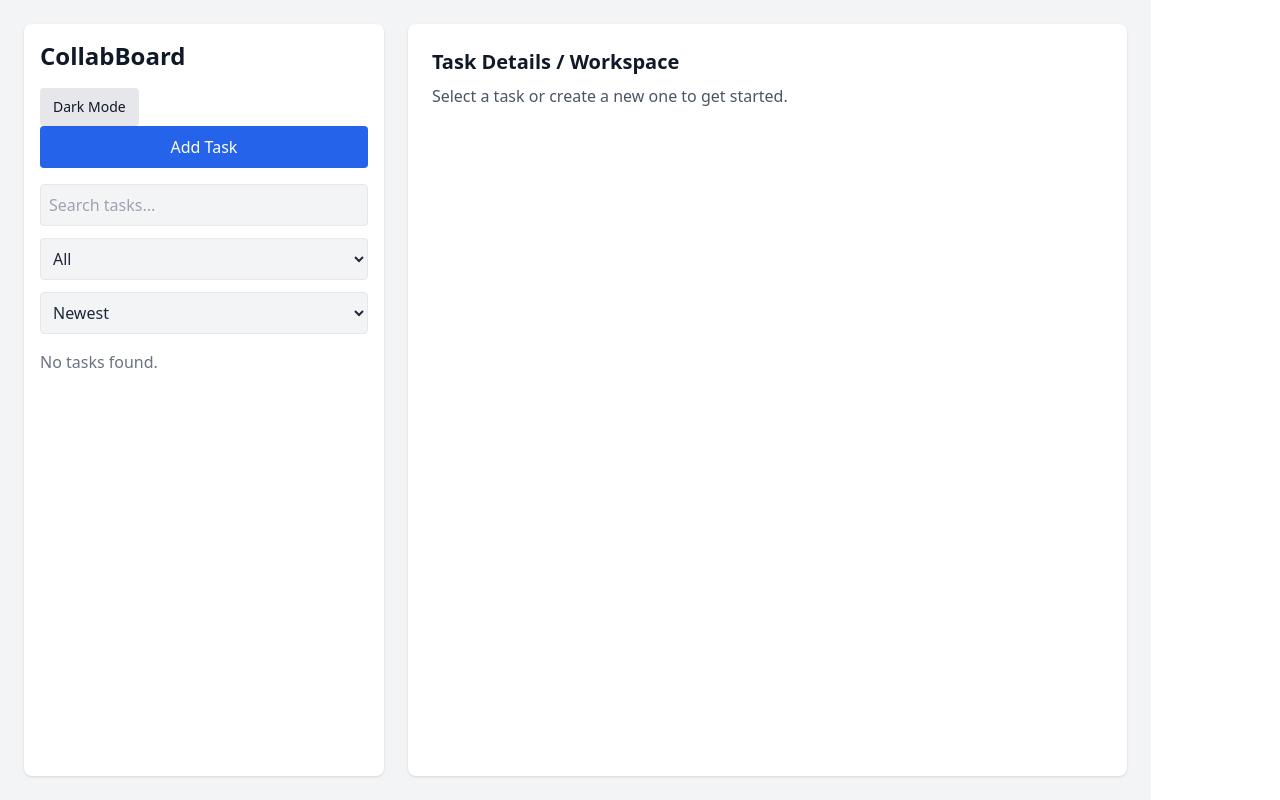
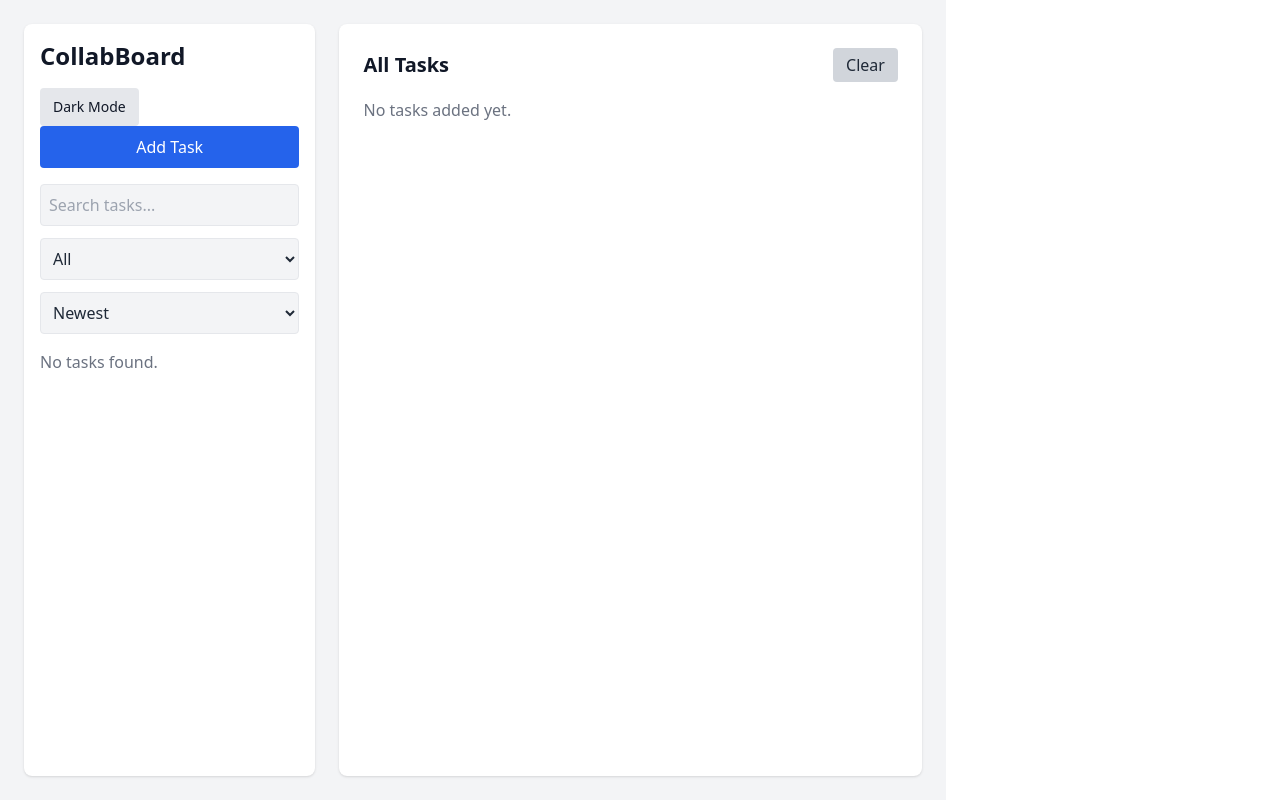
Before and after one commit to GDesigns49/collabboard, a React (Vite) app: page / in a window 1280 px wide. Built offline with nearby package versions, Linux system fonts and the light colour scheme.

Commit message:
Updated dashboard and store

```diff
--- a/src/components/tasks/TaskForm.jsx
+++ b/src/components/tasks/TaskForm.jsx
@@ -10,27 +10,27 @@ function TaskForm({ editingTask, onClose }) {
 
   useEffect(() => {
     if (editingTask) {
-      setTitle(editingTask.title || '')
-      setDescription(editingTask.description || '')
-      setPriority(editingTask.priority || 'Low')
+      setTitle(editingTask.title)
+      setDescription(editingTask.description)
+      setPriority(editingTask.priority)
     }
   }, [editingTask])
 
   const handleSubmit = (e) => {
     e.preventDefault()
 
-    const taskData = {
-      title,
-      description,
-      priority,
-      createdAt: new Date().toISOString(),
-      completed: false,
-    }
-
     if (editingTask) {
-      updateTask(editingTask.id, taskData)
+      updateTask(editingTask.id, {
+        title,
+        description,
+        priority
+      })
     } else {
-      addTask(taskData)
+      addTask({
+        title,
+        description,
+        priority
+      })
     }
 
     onClose()
--- a/src/pages/Dashboard.jsx
+++ b/src/pages/Dashboard.jsx
@@ -3,12 +3,12 @@ import { useTaskStore } from '../store/useTaskStore'
 import TaskForm from '../components/tasks/TaskForm'
 import ThemeToggle from '../components/ThemeToggle'
 
-
 function Dashboard() {
-  const { tasks, deleteTask, toggleComplete } = useTaskStore()
+  const { tasks, deleteTask, toggleComplete, clearTasks } = useTaskStore()
 
   const [showForm, setShowForm] = useState(false)
-  const [selectedTask, setSelectedTask] = useState(null)
+  const [editingTask, setEditingTask] = useState(null)
+  const [taskToDelete, setTaskToDelete] = useState(null)
 
   const [search, setSearch] = useState('')
   const [priorityFilter, setPriorityFilter] = useState('All')
@@ -29,22 +29,17 @@ function Dashboard() {
       }
     })
 
-  const handleEdit = (task) => {
-    setSelectedTask(task)
-    setShowForm(true)
-  }
-
   return (
     <div className="min-h-screen flex flex-col md:flex-row p-6 gap-6">
+
       <div className="w-full md:w-1/3 bg-white dark:bg-gray-800 p-4 rounded-lg shadow">
-        <h1 className="text-2xl font-bold mb-4 text-gray-900 dark:text-gray-100">
-          CollabBoard
-        </h1>
+        <h1 className="text-2xl font-bold mb-4 text-gray-900 dark:text-gray-100">CollabBoard</h1>
+
         <ThemeToggle />
 
         <button
           onClick={() => {
-            setSelectedTask(null)
+            setEditingTask(null)
             setShowForm(true)
           }}
           className="w-full mb-4 px-4 py-2 bg-blue-600 text-white rounded hover:bg-blue-700"
@@ -90,12 +85,8 @@ function Dashboard() {
                 className="p-3 mb-3 bg-gray-100 dark:bg-gray-700 rounded shadow flex justify-between items-center"
               >
                 <div>
-                  <h3 className="font-semibold text-gray-900 dark:text-gray-100">
-                    {task.title}
-                  </h3>
-                  <p className="text-sm text-gray-600 dark:text-gray-300">
-                    {task.priority} Priority
-                  </p>
+                  <h3 className="font-semibold text-gray-900 dark:text-gray-100">{task.title}</h3>
+                  <p className="text-sm text-gray-600 dark:text-gray-300">{task.priority} Priority</p>
                 </div>
 
                 <div className="flex gap-2">
@@ -107,14 +98,17 @@ function Dashboard() {
                   </button>
 
                   <button
-                    onClick={() => handleEdit(task)}
+                    onClick={() => {
+                      setEditingTask(task)
+                      setShowForm(true)
+                    }}
                     className="px-2 py-1 bg-yellow-500 text-white rounded text-sm"
                   >
                     Edit
                   </button>
 
                   <button
-                    onClick={() => deleteTask(task.id)}
+                    onClick={() => setTaskToDelete(task)}
                     className="px-2 py-1 bg-red-600 text-white rounded text-sm"
                   >
                     Delete
@@ -126,24 +120,81 @@ function Dashboard() {
         </div>
       </div>
 
-      <div className="w-full md:w-2/3 bg-white dark:bg-gray-800 p-6 rounded-lg shadow">
-        <h2 className="text-xl font-bold text-gray-900 dark:text-gray-100">
-          Task Details / Workspace
-        </h2>
-        <p className="text-gray-600 dark:text-gray-300 mt-2">
-          Select a task or create a new one to get started.
-        </p>
+      <div className="w-full md:w-2/3 bg-white dark:bg-gray-800 p-6 rounded-lg shadow overflow-y-auto">
+
+        <div className="flex justify-between items-center mb-4">
+          <h2 className="text-xl font-bold text-gray-900 dark:text-gray-100">All Tasks</h2>
+
+          <button
+            onClick={clearTasks}
+            className="px-3 py-1 bg-gray-300 dark:bg-gray-700 dark:text-white rounded"
+          >
+            Clear
+          </button>
+        </div>
+
+        {tasks.length === 0 ? (
+          <p className="text-gray-500 dark:text-gray-300">No tasks added yet.</p>
+        ) : (
+          tasks.map((task) => (
+            <div
+              key={task.id}
+              className="p-4 mb-4 bg-gray-100 dark:bg-gray-700 rounded shadow"
+            >
+              <h3 className="text-lg font-semibold text-gray-900 dark:text-gray-100">
+                {task.title}
+              </h3>
+
+              <p className="text-gray-700 dark:text-gray-300">{task.description}</p>
+
+              <p className="text-sm text-gray-500 dark:text-gray-400 mt-2">
+                Priority: {task.priority} | Status: {task.completed ? 'Completed' : 'Pending'}
+              </p>
+            </div>
+          ))
+        )}
       </div>
 
       {showForm && (
         <TaskForm
-          editingTask={selectedTask}
+          editingTask={editingTask}
           onClose={() => {
             setShowForm(false)
-            setSelectedTask(null)
+            setEditingTask(null)
           }}
         />
       )}
+
+      {taskToDelete && (
+        <div className="fixed inset-0 bg-black bg-opacity-50 flex items-center justify-center z-50">
+          <div className="bg-white dark:bg-gray-800 p-6 rounded shadow-lg w-80">
+            <h3 className="text-lg font-bold text-gray-900 dark:text-gray-100 mb-4">Confirm Delete</h3>
+            <p className="text-gray-700 dark:text-gray-300 mb-6">
+              Delete "{taskToDelete.title}"?
+            </p>
+
+            <div className="flex justify-end gap-3">
+              <button
+                onClick={() => {
+                  deleteTask(taskToDelete.id)
+                  setTaskToDelete(null)
+                }}
+                className="px-4 py-2 bg-red-600 text-white rounded"
+              >
+                Yes
+              </button>
+
+              <button
+                onClick={() => setTaskToDelete(null)}
+                className="px-4 py-2 bg-gray-300 dark:bg-gray-700 dark:text-white rounded"
+              >
+                Cancel
+              </button>
+            </div>
+          </div>
+        </div>
+      )}
+
     </div>
   )
 }
--- a/src/store/useTaskStore.js
+++ b/src/store/useTaskStore.js
@@ -1,19 +1,22 @@
 import { create } from 'zustand'
 import { persist } from 'zustand/middleware'
-import { nanoid } from 'nanoid'
 
 export const useTaskStore = create(
   persist(
     (set) => ({
       tasks: [],
 
-      addTask: (taskData) =>
+      addTask: (task) =>
         set((state) => ({
           tasks: [
             ...state.tasks,
             {
-              id: nanoid(),
-              ...taskData,
+              id: Date.now(),
+              title: task.title,
+              description: task.description,
+              priority: task.priority,
+              completed: false,
+              createdAt: new Date().toISOString(),
             },
           ],
         })),
@@ -36,9 +39,9 @@ export const useTaskStore = create(
             task.id === id ? { ...task, completed: !task.completed } : task
           ),
         })),
+
+      clearTasks: () => set({ tasks: [] }),
     }),
-    {
-      name: 'collabboard-tasks',
-    }
+    { name: 'collabboard-tasks' }
   )
 )
```
Also changed, not shown: 1 other file (tests, documents, lock files or other folders).
